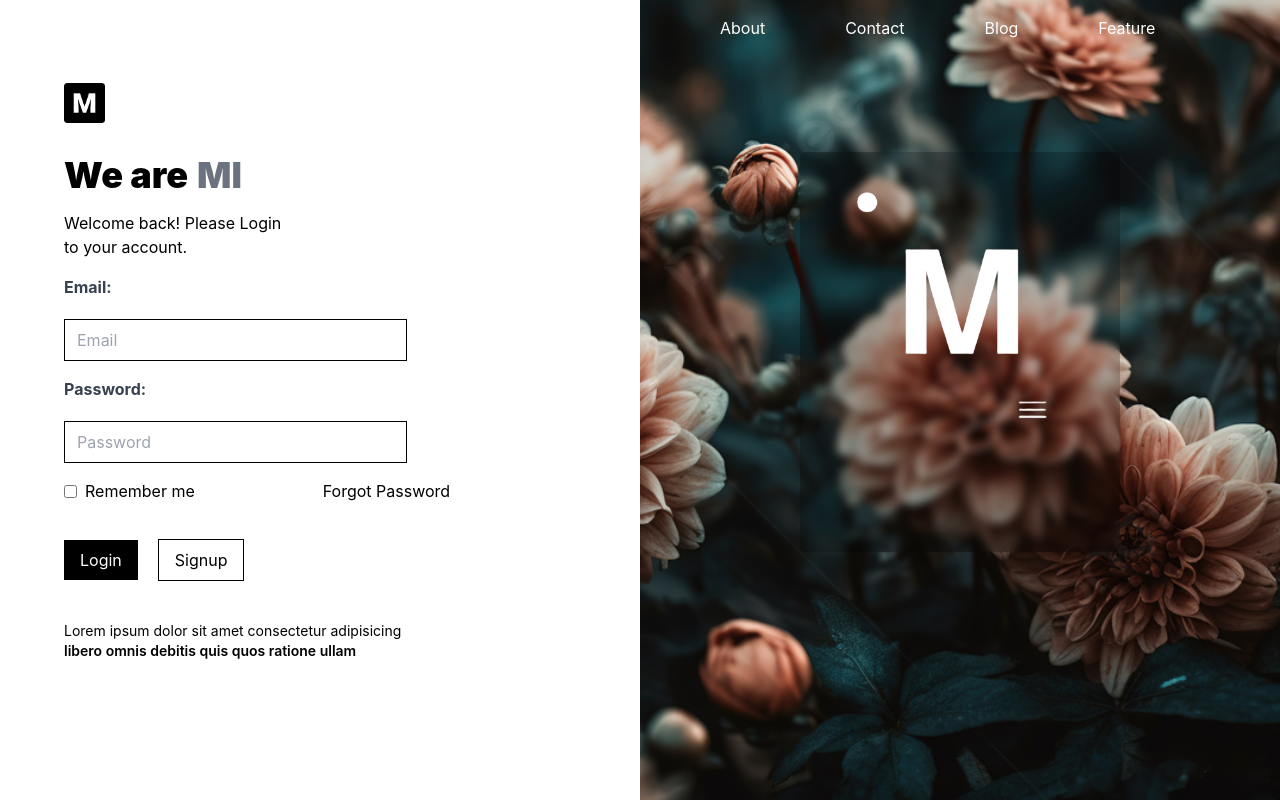
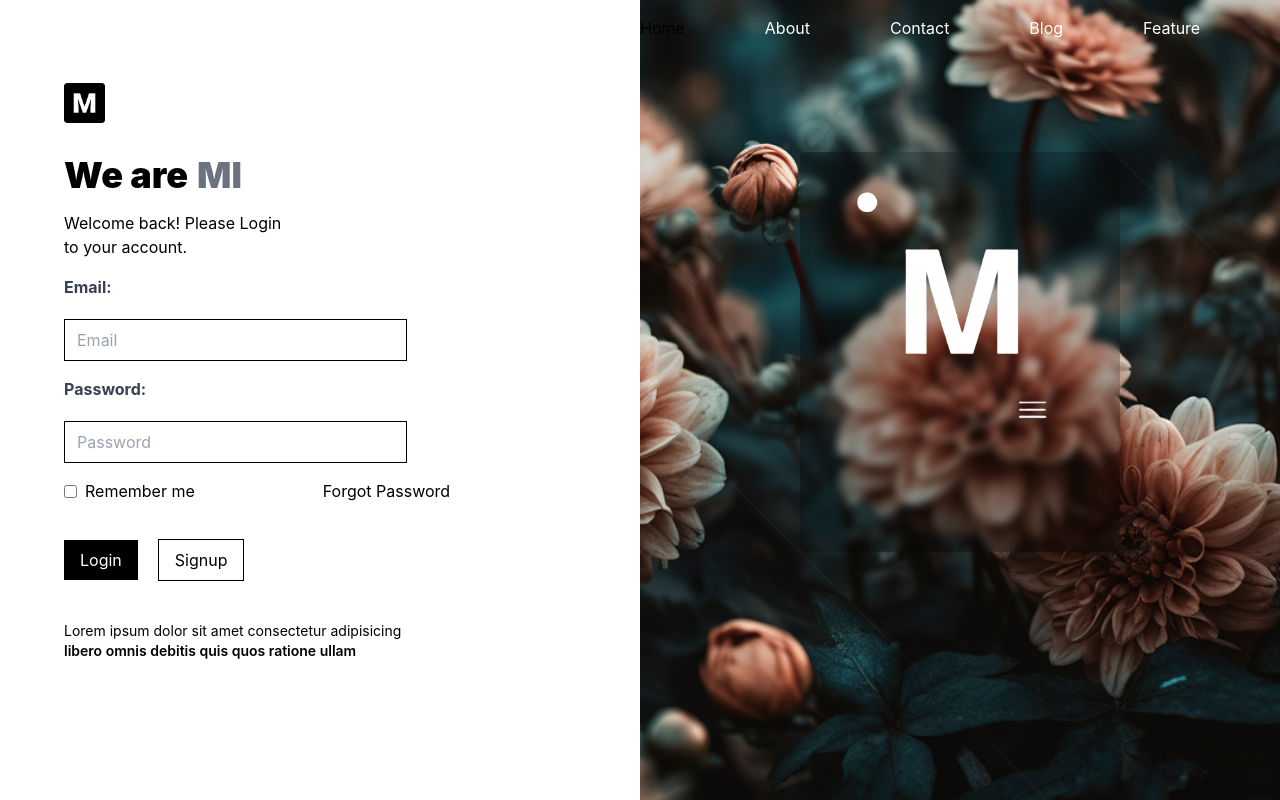
Before and after one commit to sumthedev/ReactLoginStorm, a React (Create React App) app: page / in a window 1280 px wide. Built offline with nearby package versions, Linux system fonts and the light colour scheme.

Commit message:
Update Navbar.js

```diff
--- a/src/component/Navbar.js
+++ b/src/component/Navbar.js
@@ -7,7 +7,7 @@ const Navbar = () => {
         <div className="container flex items-center justify-between">
           <ul className="flex space-x-20">
             <li>
-              <a href="#home" className="text-black hidden hover:text-blue-500">
+              <a href="#home" className="text-black  hover:text-blue-500">
                 Home
               </a>
             </li>
```
